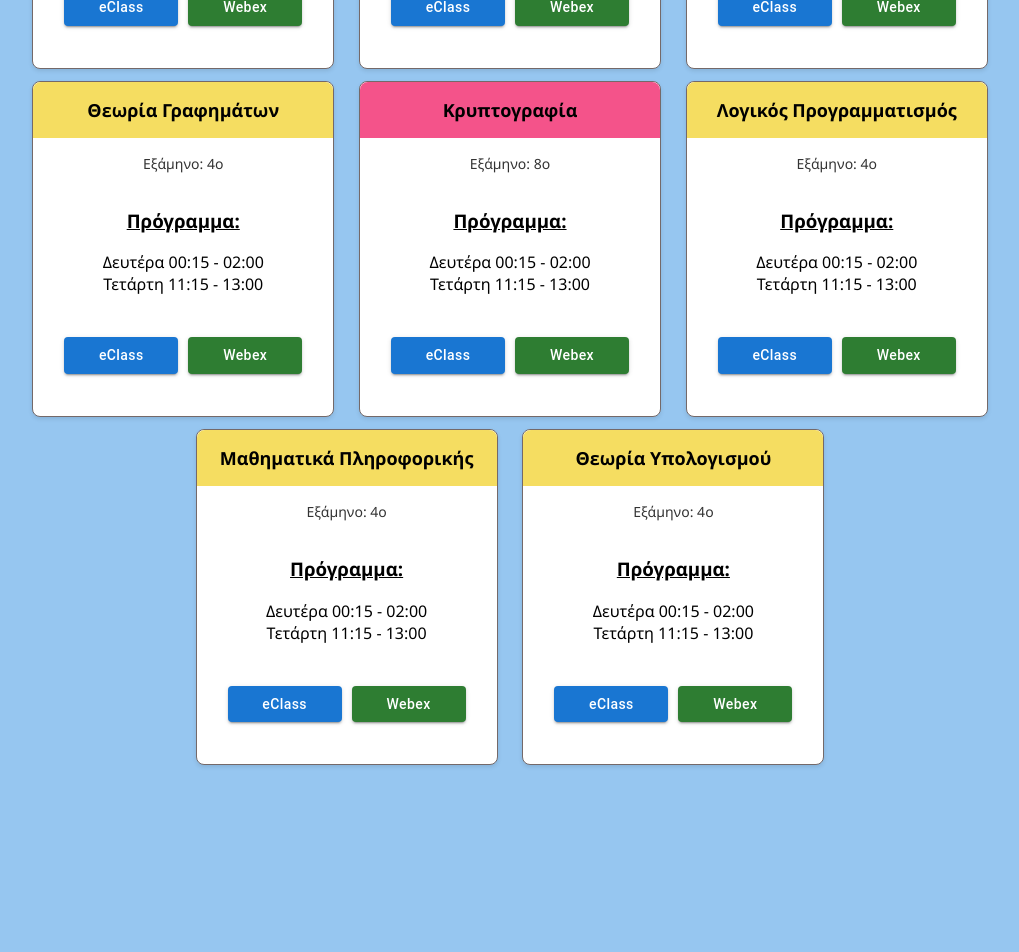
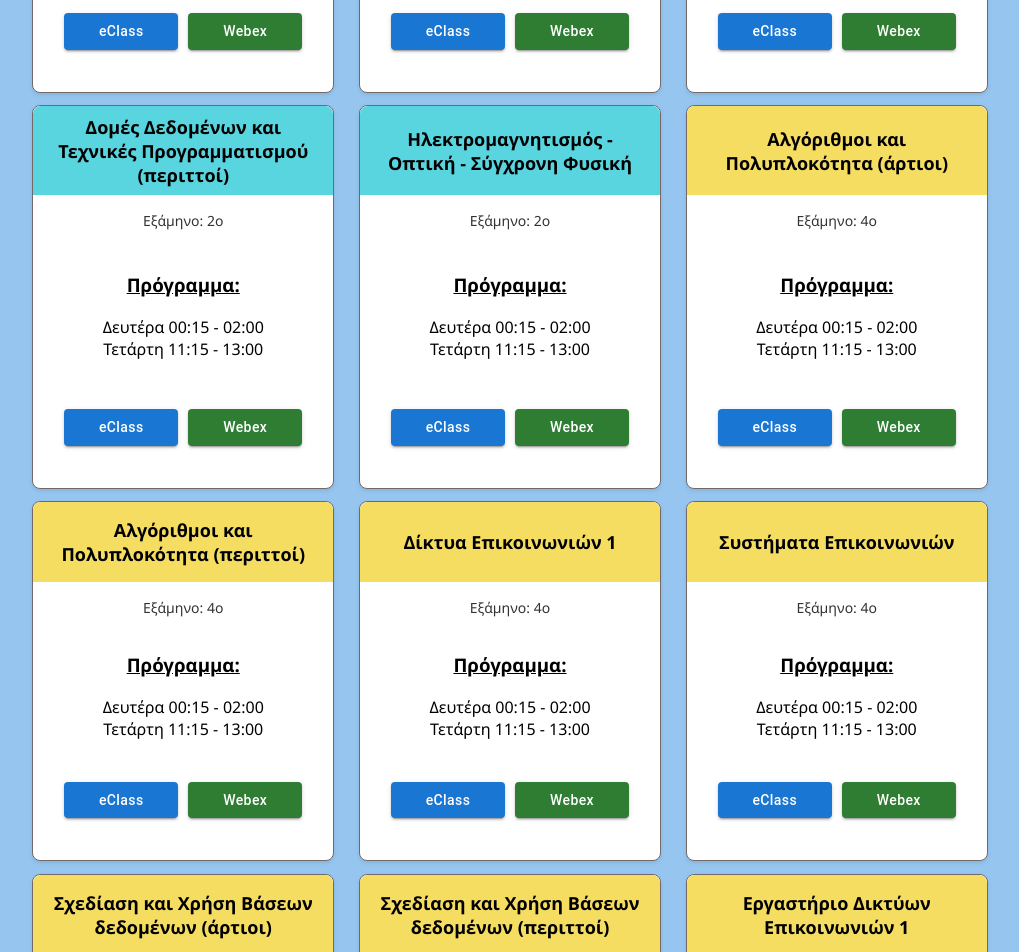
Before and after one commit to mgiannopoulos24/DIT-Webex-Links, a React (Create React App) app: page / in a window 1280 px wide. Shown: the part 480-1432 px from the top of the page, without its empty margins (130-1149 px from the left). Before the commit the page ends 1271 px from the top, so only its background shows below. Built offline with nearby package versions, Linux system fonts and the light colour scheme.

Commit message:
Added a few courses

```diff
--- a/src/App.jsx
+++ b/src/App.jsx
@@ -2,7 +2,7 @@ import './App.css';
 import CustomCard from './CustomCard/CustomCard';
 
 
-const App=()=> {
+const App = () => {
   return (
     <>
       <div className='app'>
@@ -12,14 +12,34 @@ const App=()=> {
         <hr />
 
         <div className='main'>
-        <CustomCard title="Ανάλυση/Σχεδίαση Συστημάτων Λογισμικού" schedule="Δευτέρα 00:15 - 02:00, Τετάρτη 11:15 - 13:00" link="uoa.webex.com" semester={8}/>
-        <CustomCard title="Αλγόριθμοι-Θεμελιώσεις Μηχανικής Μάθησης" schedule="Δευτέρα 00:15 - 02:00, Τετάρτη 11:15 - 13:00" link="uoa.webex.com" semester={4}/>
-        <CustomCard title="Επιστημονικοί Υπολογισμοί" schedule="Δευτέρα 00:15 - 02:00, Τετάρτη 11:15 - 13:00" link="uoa.webex.com" semester={4}/>
-        <CustomCard title="Θεωρία Γραφημάτων" schedule="Δευτέρα 00:15 - 02:00, Τετάρτη 11:15 - 13:00" link="uoa.webex.com" semester={4}/>
-        <CustomCard title="Κρυπτογραφία" schedule="Δευτέρα 00:15 - 02:00, Τετάρτη 11:15 - 13:00" link="uoa.webex.com" semester={8}/>
-        <CustomCard title="Λογικός Προγραμματισμός" schedule="Δευτέρα 00:15 - 02:00, Τετάρτη 11:15 - 13:00" link="uoa.webex.com" semester={4}/>
-        <CustomCard title="Μαθηματικά Πληροφορικής" schedule="Δευτέρα 00:15 - 02:00, Τετάρτη 11:15 - 13:00" link="uoa.webex.com" semester={4}/>
-        <CustomCard title="Θεωρία Υπολογισμού" schedule="Δευτέρα 00:15 - 02:00, Τετάρτη 11:15 - 13:00" link="uoa.webex.com" semester={4}/>
+          {/* 2nd Semester */}
+          <CustomCard title="Ανάλυση 1" schedule="Δευτέρα 00:15 - 02:00, Τετάρτη 11:15 - 13:00" link="uoa.webex.com" semester={2} />
+          <CustomCard title="Αρχιτεκτονική Υπολογιστών 1" schedule="Δευτέρα 00:15 - 02:00, Τετάρτη 11:15 - 13:00" link="uoa.webex.com" semester={2} />
+          <CustomCard title="Δομές Δεδομένων και Τεχνικές Προγραμματισμού (άρτιοι)" schedule="Δευτέρα 00:15 - 02:00, Τετάρτη 11:15 - 13:00" link="uoa.webex.com" semester={2} />
+          <CustomCard title="Δομές Δεδομένων και Τεχνικές Προγραμματισμού (περιττοί)" schedule="Δευτέρα 00:15 - 02:00, Τετάρτη 11:15 - 13:00" link="uoa.webex.com" semester={2} />
+          <CustomCard title="Ηλεκτρομαγνητισμός - Οπτική - Σύγχρονη Φυσική" schedule="Δευτέρα 00:15 - 02:00, Τετάρτη 11:15 - 13:00" link="uoa.webex.com" semester={2} />
+
+          {/* 4th Semester */}
+          <CustomCard title="Αλγόριθμοι και Πολυπλοκότητα (άρτιοι)" schedule="Δευτέρα 00:15 - 02:00, Τετάρτη 11:15 - 13:00" link="uoa.webex.com" semester={4} />
+          <CustomCard title="Αλγόριθμοι και Πολυπλοκότητα (περιττοί)" schedule="Δευτέρα 00:15 - 02:00, Τετάρτη 11:15 - 13:00" link="uoa.webex.com" semester={4} />
+          <CustomCard title="Δίκτυα Επικοινωνιών 1" schedule="Δευτέρα 00:15 - 02:00, Τετάρτη 11:15 - 13:00" link="uoa.webex.com" semester={4} />
+          <CustomCard title="Συστήματα Επικοινωνιών" schedule="Δευτέρα 00:15 - 02:00, Τετάρτη 11:15 - 13:00" link="uoa.webex.com" semester={4} />
+          <CustomCard title="Σχεδίαση και Χρήση Βάσεων δεδομένων (άρτιοι)" schedule="Δευτέρα 00:15 - 02:00, Τετάρτη 11:15 - 13:00" link="uoa.webex.com" semester={4} />
+          <CustomCard title="Σχεδίαση και Χρήση Βάσεων δεδομένων (περιττοί)" schedule="Δευτέρα 00:15 - 02:00, Τετάρτη 11:15 - 13:00" link="uoa.webex.com" semester={4} />
+          <CustomCard title="Εργαστήριο Δικτύων Επικοινωνιών 1" schedule="Δευτέρα 00:15 - 02:00, Τετάρτη 11:15 - 13:00" link="uoa.webex.com" semester={4} />
+
+          {/* 6th Semester */}
+          <CustomCard title="Αλγόριθμοι-Θεμελιώσεις Μηχανικής Μάθησης" schedule="Δευτέρα 00:15 - 02:00, Τετάρτη 11:15 - 13:00" link="uoa.webex.com" semester={4} />
+          <CustomCard title="Ανάλυση/Σχεδίαση Συστημάτων Λογισμικού" schedule="Δευτέρα 00:15 - 02:00, Τετάρτη 11:15 - 13:00" link="uoa.webex.com" semester={8} />
+          <CustomCard title="Επιστημονικοί Υπολογισμοί" schedule="Δευτέρα 00:15 - 02:00, Τετάρτη 11:15 - 13:00" link="uoa.webex.com" semester={4} />
+          <CustomCard title="Θεωρία Γραφημάτων" schedule="Δευτέρα 00:15 - 02:00, Τετάρτη 11:15 - 13:00" link="uoa.webex.com" semester={4} />
+          <CustomCard title="Κρυπτογραφία" schedule="Δευτέρα 00:15 - 02:00, Τετάρτη 11:15 - 13:00" link="uoa.webex.com" semester={8} />
+          <CustomCard title="Λογικός Προγραμματισμός" schedule="Δευτέρα 00:15 - 02:00, Τετάρτη 11:15 - 13:00" link="uoa.webex.com" semester={4} />
+          <CustomCard title="Μαθηματικά Πληροφορικής" schedule="Δευτέρα 00:15 - 02:00, Τετάρτη 11:15 - 13:00" link="uoa.webex.com" semester={4} />
+          <CustomCard title="Θεωρία Υπολογισμού" schedule="Δευτέρα 00:15 - 02:00, Τετάρτη 11:15 - 13:00" link="uoa.webex.com" semester={4} />
+
+          {/* 8th Semester */}
+
 
         </div>
       </div>
```
Lines whose indentation alone changed are shown as unchanged.
